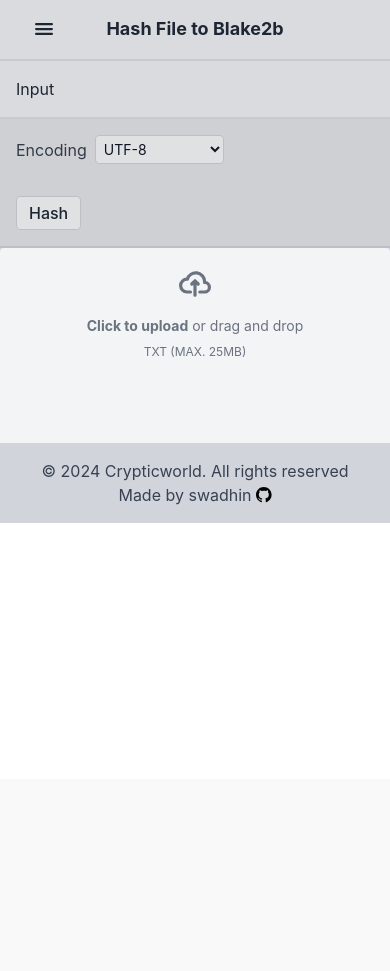
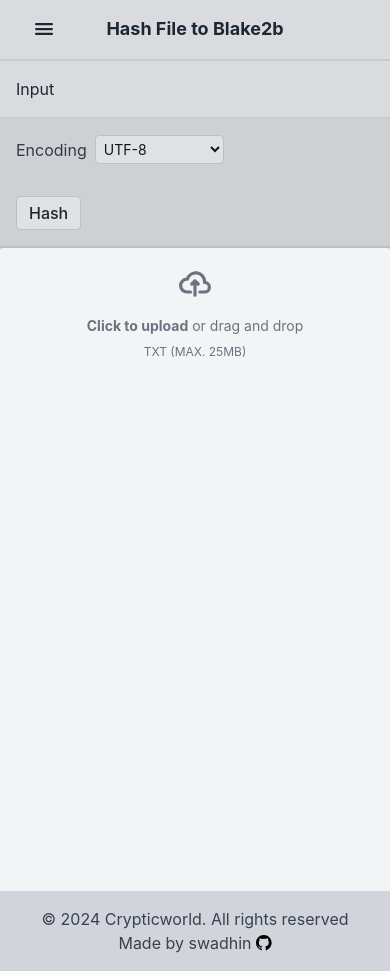
Before and after one commit to blueorionn/crypticworld, a Flask app: page /file/hash/blake2b in a window 390 px wide. Shown: the part 65-1036 px from the top of the page. Before the commit the page ends 588 px from the top, so only its background shows below. Run offline with Flask 3, Linux system fonts and the light colour scheme; style sheets or scripts are compiled from the project's sources.

Commit message:
increase height

```diff
--- a/crypticworld/templates/file_hasher.html
+++ b/crypticworld/templates/file_hasher.html
@@ -165,7 +165,7 @@
           <section class="h-full">
             <div class="w-full h-full grid grid-rows-1 grid-flow-row">
               <div
-                class="w-full h-full min-h-96 lg:min-h-[38rem] xl:min-h-[52rem] overflow-hidden border-b-2 xl:border-r-4 xl:border-b-0 border-gray-400 dark:border-gray-700"
+                class="w-full h-full min-h-[52rem] overflow-hidden border-b-2 xl:border-r-4 xl:border-b-0 border-gray-400 dark:border-gray-700"
               >
                 <div
                   class="w-full py-4 px-4 xl:px-8 border-y-2 border-gray-300 dark:border-gray-800 bg-gray-200 dark:bg-gray-900 brightness-95 dark:brightness-[1.75]"
```
